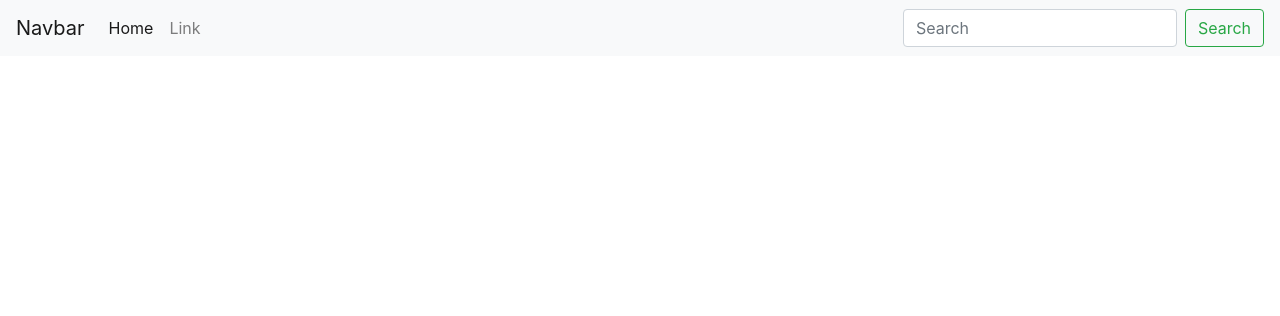
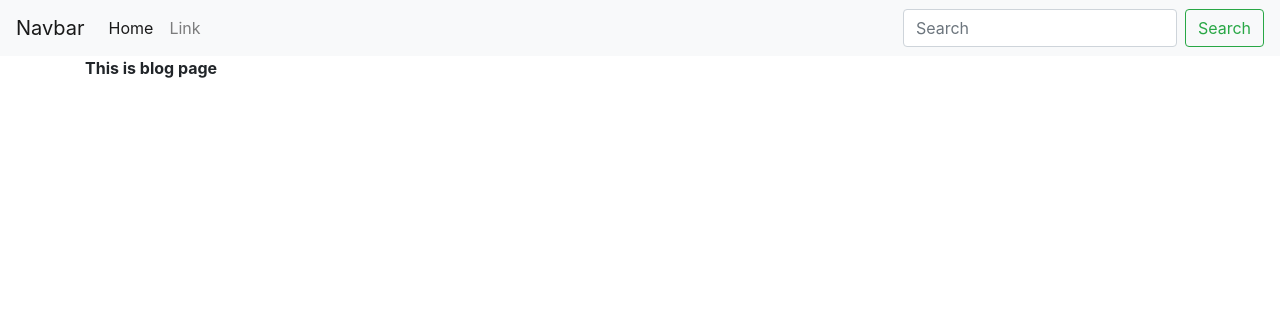
Before and after one commit to ngockhue1620/InternShip, a Django app: template Learning-Django/First-Project/blog/blogdjango/templates/blogdjango/index.html in a window 1280 px wide. Shown: the top 316 px of the page. Run offline with Django 3.2, Linux system fonts and the light colour scheme; the template is opened without the code that fills it, so the values that code supplies are empty; some libraries are stand-ins or nearby versions.

Commit message:
learn django

```diff
--- a/Learning-Django/First-Project/blog/blog/settings.py
+++ b/Learning-Django/First-Project/blog/blog/settings.py
@@ -11,7 +11,7 @@ https://docs.djangoproject.com/en/3.1/ref/settings/
 """
 
 from pathlib import Path
-
+import os
 # Build paths inside the project like this: BASE_DIR / 'subdir'.
 BASE_DIR = Path(__file__).resolve().parent.parent
 
@@ -55,7 +55,9 @@ ROOT_URLCONF = 'blog.urls'
 TEMPLATES = [
     {
         'BACKEND': 'django.template.backends.django.DjangoTemplates',
-        'DIRS': [],
+        'DIRS': [
+           os.path.join(BASE_DIR,'blog/templates')
+        ],
         'APP_DIRS': True,
         'OPTIONS': {
             'context_processors': [
--- a/Learning-Django/First-Project/blog/blogdjango/templates/blogdjango/base.html
+++ b/Learning-Django/First-Project/blog/blog/templates/blog/base.html
@@ -1,7 +1,12 @@
 <!DOCTYPE html>
 <html>
 <head>
-	<title></title>
+	<title>
+    {% block title  %}
+        | BlogEngine
+    {% endblock  %}
+
+    </title>
     <link rel="stylesheet" href="https://maxcdn.bootstrapcdn.com/bootstrap/4.0.0/css/bootstrap.min.css" integrity="sha384-Gn5384xqQ1aoWXA+058RXPxPg6fy4IWvTNh0E263XmFcJlSAwiGgFAW/dAiS6JXm" crossorigin="anonymous">
 </head>
 <body>
@@ -29,6 +34,8 @@
 </nav>
 <div class="container">
     <div clas="row">
+        {% block content %}
+        {%endblock  %}
     </div>
 </div>
 </body>
--- /dev/null
+++ b/Learning-Django/First-Project/blog/blogdjango/templates/blogdjango/base_blog.html
@@ -0,0 +1 @@
+{% extends 'blog/base.html' %}
--- a/Learning-Django/First-Project/blog/blogdjango/templates/blogdjango/index.html
+++ b/Learning-Django/First-Project/blog/blogdjango/templates/blogdjango/index.html
@@ -1,4 +1,9 @@
-{% extends 'base.html' %}
-{% comment %} {% for animal in animals %}
-         <h1>{{ animal }} </h1
-     {% endfor %} {% endcomment %}
+{% extends './base_blog.html' %}
+
+{% block title %}
+    Index Page {{block.super}}
+{% endblock  %}
+
+{% block content %}
+    <b>This is blog page</b>
+{% endblock  %}
```
Also changed, not shown: 1 other file.
